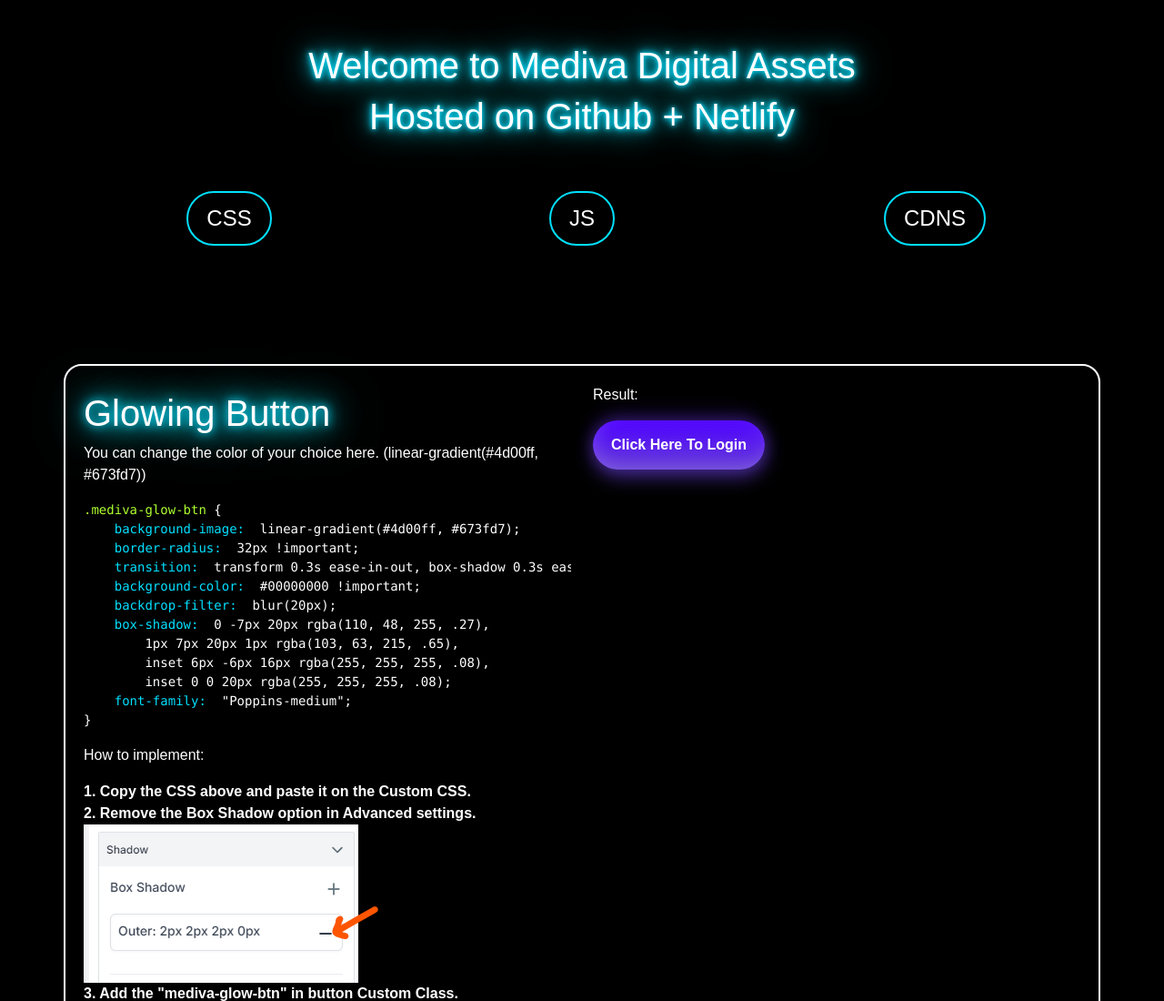
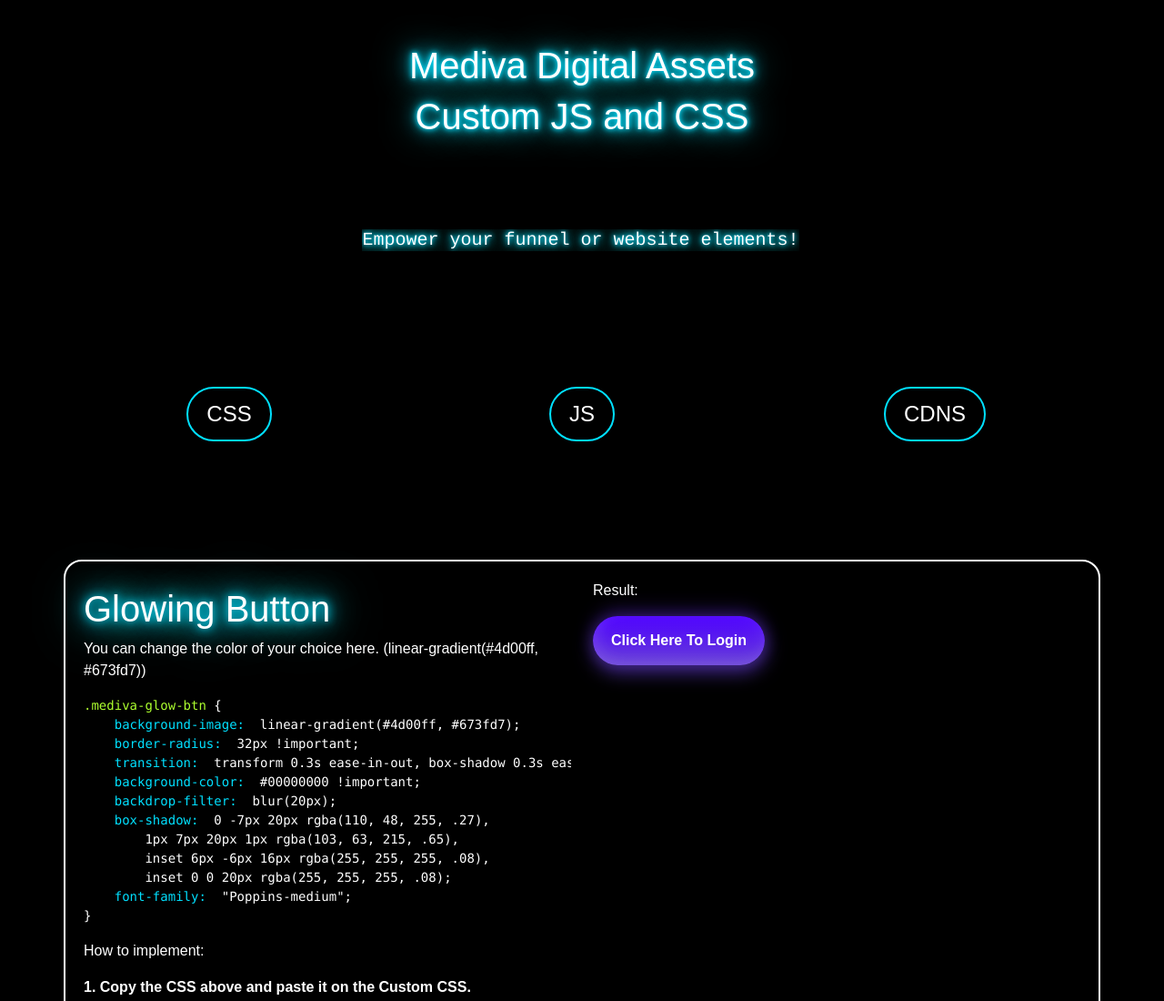
Before and after one commit to thefunneldiva/mediva-assets, a plain HTML site: page index.html in a window 1280 px wide. Shown: the top 1100 px of the page at 91% size. Drawn offline with nearby package versions, Linux system fonts and the light colour scheme.

Commit message:
initial comit

```diff
--- a/index.html
+++ b/index.html
@@ -110,6 +110,21 @@
             border: #fff 2px solid;
             border-radius: 20px;
         }
+
+        #headline {
+            font-family: 'Courier', monospace;
+            font-size: 20px;
+            white-space: nowrap;
+            overflow: hidden;
+            display: inline-block;
+            border-right: 3px solid black; /* The blinking caret */
+            animation: blink-caret 0.75s step-end infinite; /* Blinking effect */
+        }
+
+        @keyframes blink-caret {
+            from, to { border-color: transparent; }
+            50% { border-color: black; }
+        }
     </style>
 </head>
 <body>
@@ -117,10 +132,16 @@
     <div class="container">
         <div class="row justify-content-center">
             <div class="col-lg-8">
-                <h1 class="neon fade-in">Welcome to Mediva Digital Assets</h1>
-                <h2 class="neon fade-in" style="animation-delay: 0.5s;">Hosted on Github + Netlify</h2>
+                <h1 class="neon fade-in">Mediva Digital Assets</h1>
+                <h2 class="neon fade-in" style="animation-delay: 0.5s;">Custom JS and CSS</h2>
             </div>
         </div>
+
+        <section class="py-5">
+            <div class="container">
+                <h1 class="neon" id="headline"></h1>
+            </div>
+        </section>
 
         <div class="row justify-content-center section">
             <div class="col-md-4">
@@ -280,5 +301,38 @@
 
     <!-- Bootstrap JS and Popper.js -->
     <script src="https://cdn.jsdelivr.net/npm/bootstrap@5.3.0-alpha3/dist/js/bootstrap.bundle.min.js"></script>
+    <script>
+        const textArray = ["Empower your funnel or website elements!", "Use and enjoy :)"];
+        let currentIndex = 0;
+        let charIndex = 0;
+        const headline = document.getElementById('headline');
+
+        function typeText() {
+            if (charIndex < textArray[currentIndex].length) {
+                headline.textContent += textArray[currentIndex].charAt(charIndex);
+                charIndex++;
+                setTimeout(typeText, 100); // Adjust typing speed (100ms delay per character)
+            } else {
+                setTimeout(deleteText, 2000); // Wait 2 seconds after typing before deleting
+            }
+        }
+
+        function deleteText() {
+            if (charIndex > 0) {
+                headline.textContent = headline.textContent.slice(0, -1); // Delete one character
+                charIndex--;
+                setTimeout(deleteText, 50); // Adjust deletion speed (50ms delay per character)
+            } else {
+                currentIndex = (currentIndex + 1) % textArray.length; // Move to the next sentence
+                setTimeout(typeText, 500); // Start typing the next text after a small delay
+            }
+        }
+
+        document.addEventListener('DOMContentLoaded', () => {
+            headline.textContent = ''; // Ensure the headline starts blank
+            setTimeout(typeText, 500); // Start typing after a short delay
+        });
+
+    </script>
 </body>
 </html>
```
